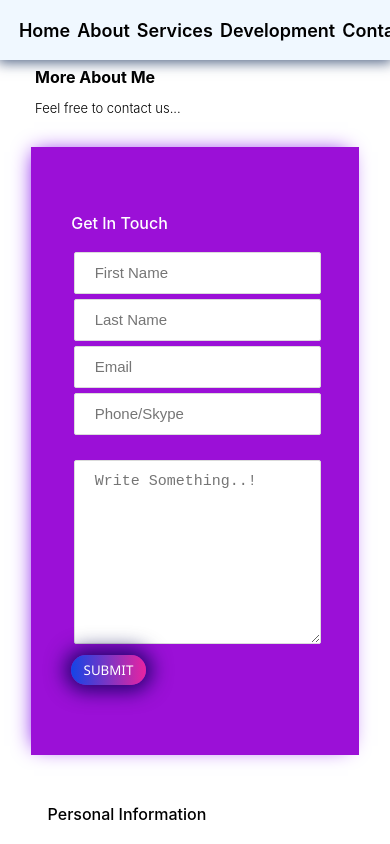
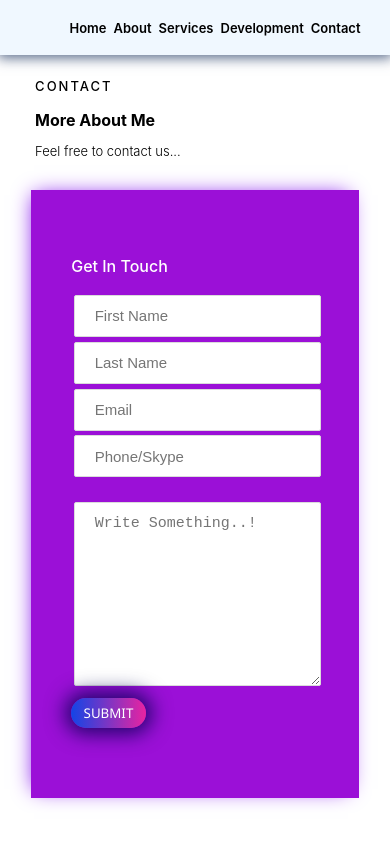
Before and after one commit to Chandrakant92/Portfolio, a Next.js app: page /Component/Contact in a window 390 px wide. Shown: the top 844 px of the page. Built offline with nearby package versions, Linux system fonts and the light colour scheme.

Commit message:
Eleventh Commit

```diff
--- a/pages/Component/Contact.js
+++ b/pages/Component/Contact.js
@@ -1,7 +1,7 @@
 import React from 'react'
 import styles from '../../styles/Contact.module.css'
 import { FontAwesomeIcon } from "@fortawesome/react-fontawesome";
-import {faLocation, faUser,  faPhone, faMailBulk,   } from '@fortawesome/free-solid-svg-icons';
+import { faLocation, faUser, faPhone, faMailBulk, } from '@fortawesome/free-solid-svg-icons';
 // import { } from '@fortawesome/free-brands-svg-icons';
 
 
--- a/pages/Component/Navbar.js
+++ b/pages/Component/Navbar.js
@@ -10,14 +10,14 @@ import Script from 'next/script'
 const Navbar = () => {
 
 
-  function myFunction() {
-    var x = document.getElementById("myTopnav");
-    if (x.className === "topnav") {
-      x.className += " responsive";
-    } else {
-      x.className = "topnav";
-    }
-  }
+  // // function myFunction() {
+  //  ` var x = document.getElementById("myTopnav");
+  //   if (x.className === "topnav") {
+  //     x.className += " responsive";
+  //   } else {
+  //     x.className = "topnav";
+  //   }
+  // }`
 
   const [isVisible, setIsVisible] = useState(false);
 
--- a/styles/Contact.module.css
+++ b/styles/Contact.module.css
@@ -22,7 +22,7 @@
   .Input {
     border: 1px solid #dbdbdb;
     border-radius: 2px;
-    color: #333;
+    /* color: #333; */
     margin: 1%;
     height: 42px;
     padding: 0 0 0 20px;
@@ -39,7 +39,7 @@
   .textarea {
     border: 1px solid #dbdbdb;
     border-radius: 2px;
-    color: #333;
+    /* color: #333; */
     padding: 12px 0 0 20px;
     width: 100%;
     outline: 0;
@@ -188,6 +188,9 @@ text-transform: capitalize;
   padding: 0 5%;
   font-size: smaller;
 }
+.heading{
+  margin-top: 20%;
+}
 }
 @media only screen and (max-width: 350px) {
   .p1{
--- a/styles/Experience.module.css
+++ b/styles/Experience.module.css
@@ -302,10 +302,9 @@
     .ppp3{ display: block;
         font-size: x-small;
     }
-    /* .Development{
-        margin: 2%;
-        padding: 1%;
-    } */
+    .body{
+        margin-top: 15%;
+    }
     .Project{
         display: block;
 
--- a/styles/Home.module.css
+++ b/styles/Home.module.css
@@ -230,6 +230,9 @@
     .box div{
         padding: 1%;
     }
+    .Body{
+        margin-top: 20%;
+    }
   }
 
   @media only screen and (max-width: 350px) {
--- a/styles/Navbar.module.css
+++ b/styles/Navbar.module.css
@@ -40,3 +40,16 @@
     background-color: brown;
     position: relative;
 }
+
+@media only screen and (max-width: 980px) {
+   .nava{font-size: medium;}
+
+}
+@media only screen and (max-width: 450px) {
+  .nava{font-size: small;}
+
+}
+@media only screen and (max-width: 350px) {
+ .nava{ font-size: xx-small;}
+
+}
--- a/styles/Services.module.css
+++ b/styles/Services.module.css
@@ -117,4 +117,7 @@
     .pp3{
         font-size: small;
     }
+    .Services{
+        margin-top: 20%;
+    }
 }
```
Lines whose indentation alone changed are shown as unchanged.
